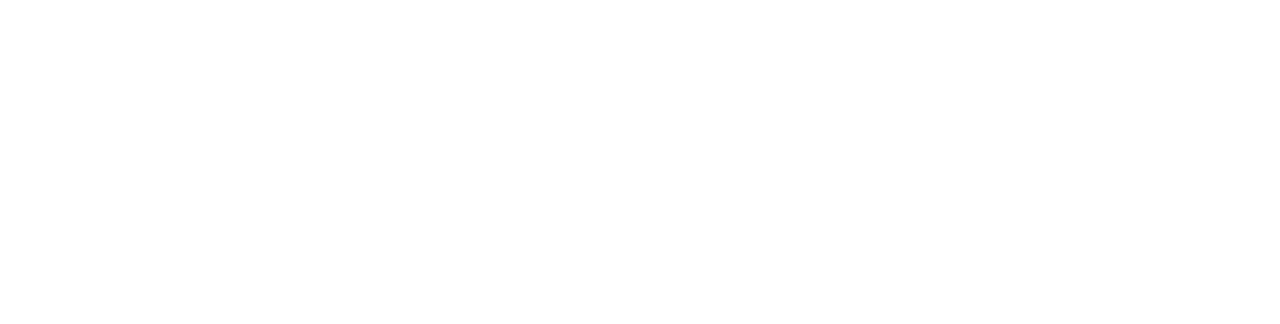
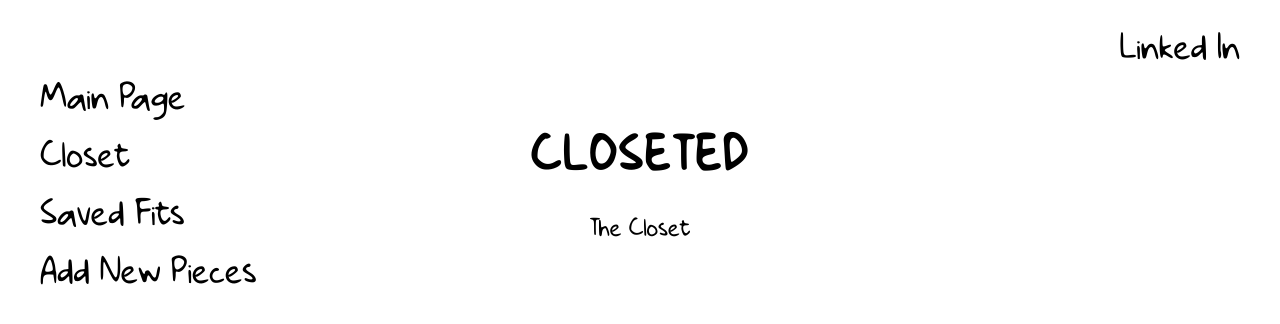
Before and after one commit to travisng02005/virtual_closet, a plain HTML site: page closet.html in a window 1280 px wide. Drawn offline with Linux system fonts and the light colour scheme.

Commit message:
Updating page contents

```diff
--- a/closet.html
+++ b/closet.html
@@ -0,0 +1,109 @@
+<!DOCTYPE html>
+<html lang="en">
+<head>
+  <meta charset="UTF-8">
+  <title>Closeted</title>
+
+  <style>
+    @font-face {
+      font-family: "Playbus Bays GT";
+      src: url("fonts/PlaybusBaysGTDemo.ttf") format("truetype");
+    }
+
+    body {
+      margin: 0;
+      padding: 0;
+      background-color: #fff;
+      font-family: "Playbus Bays GT", sans-serif;
+      color: #000;
+      height: 100vh;
+      display: flex;
+      flex-direction: column;
+      justify-content: space-between;
+    }
+
+    /* LEFT NAV */
+    .left-nav {
+      position: absolute;
+      top: 10%;
+      left: 40px;
+      display: flex;
+      flex-direction: column;
+      gap: 20px;
+    }
+
+    .left-nav a {
+      text-decoration: none;
+      color: #000;
+      font-size: 35px;
+      transition: opacity 0.2s ease;
+    }
+
+    .left-nav a:hover {
+      opacity: 0.5;
+    }
+
+    /* RIGHT NAV */
+    .right-nav {
+      position: absolute;
+      top: 30px;
+      right: 40px;
+    }
+
+    .right-nav a {
+      text-decoration: none;
+      color: #000;
+      font-size: 35px;
+      transition: opacity 0.2s ease;
+    }
+
+    .right-nav a:hover {
+      opacity: 0.5;
+    }
+
+    /* CENTER TITLE */
+    .center-title {
+      text-align: center;
+      margin-top: 100px;
+    }
+
+    .center-title h1 {
+      font-size: 48px;
+      letter-spacing: 3px;
+    }
+
+    .center-title h2 {
+      font-size: 24px;
+      font-weight: normal;
+    }
+
+    .center-title h3 {
+      font-size: 20px;
+      color: #000000;
+      font-weight: normal;
+    }
+  </style>
+</head>
+
+<body>
+  <!-- Left navigation -->
+  <nav class="left-nav">
+    <a href="index.html" target="_blank">Main Page</a>
+    <a href="closet.html" target="_blank">Closet</a>
+    <a href="outfits.html" target="_blank">Saved Fits</a>
+    <a href="upload.html" target="_blank">Add New Pieces</a>
+  </nav>
+
+  <!-- Right navigation -->
+  <nav class="right-nav">
+    <a href="https://www.linkedin.com/in/travis-ngo-cse/" target="_blank">Linked In</a>
+  </nav>
+
+  <!-- Center title -->
+  <div class="center-title">
+    <h1>CLOSETED</h1>
+    <h2>The Closet</h2>
+  </div>
+
+</body>
+</html>
```
Also changed, not shown: index.html (+1 -0 lines), outfits.html (+109 -0 lines), upload.html (+109 -0 lines).
